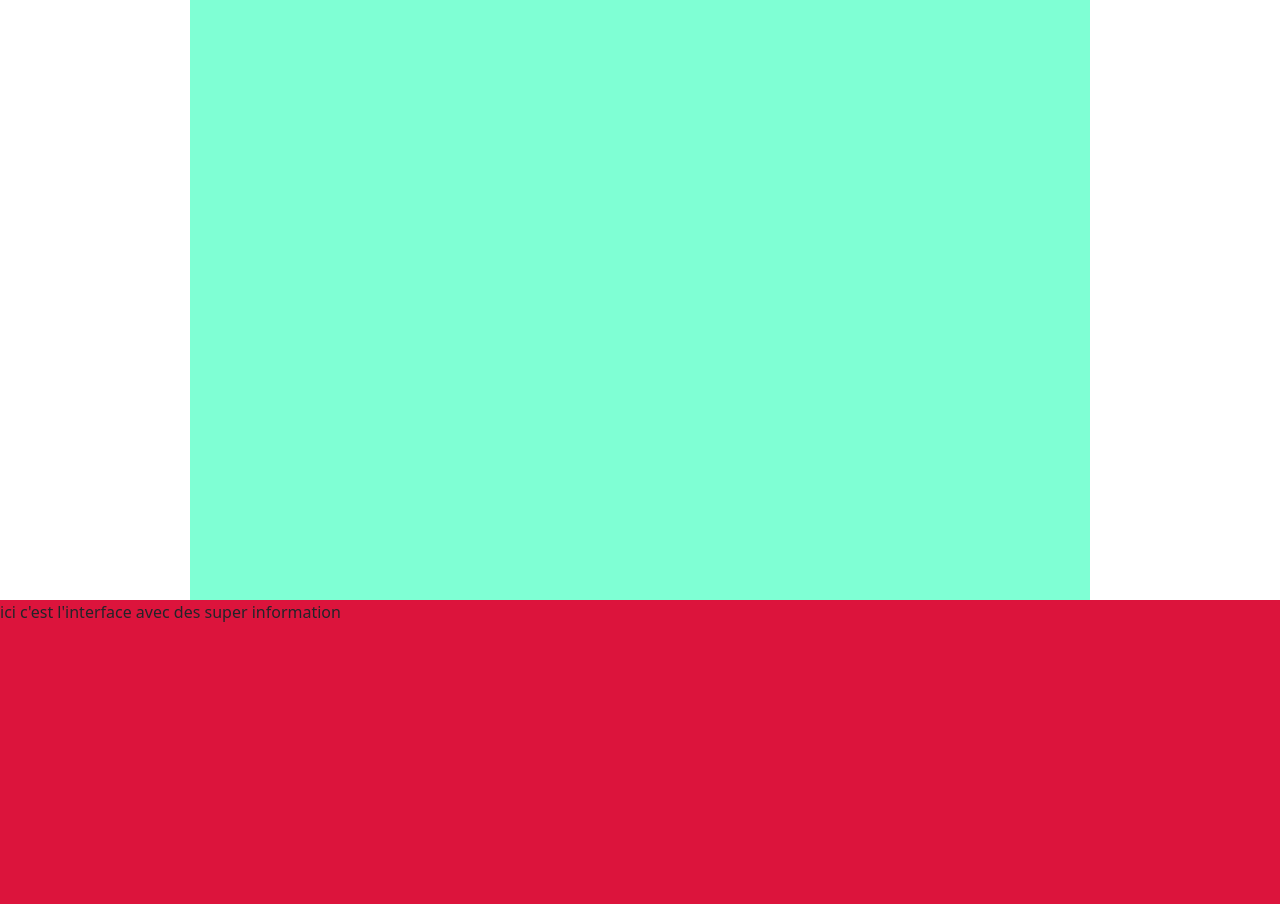
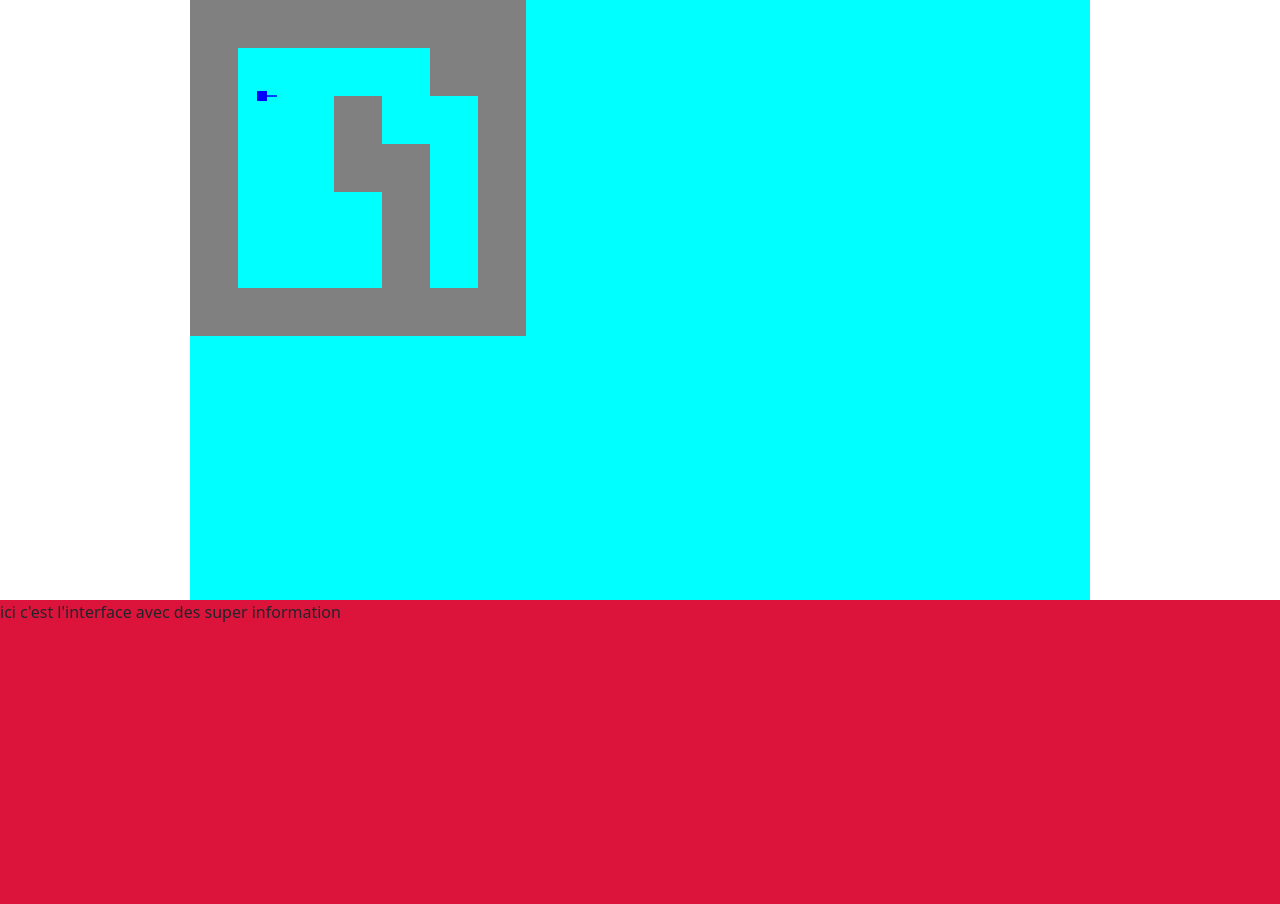
Before and after one commit to MrTGK0386/DoomIUT, a plain HTML site: page index.html in a window 1280 px wide. Drawn offline with nearby package versions, Linux system fonts and the light colour scheme.

Commit message:
J'ai bien avancé le JS
Le JS génère une minimap et un "joueur" avec un angle

Les déplacement avec "z" et "s" fonctionne mais l'angle ne peut pas encore être modifié pour l'instant (bug)

J'ai bien préparé le terrain en prévoyant mes fonctions et mes variables à l'avance

```diff
--- a/main.js
+++ b/main.js
@@ -7,20 +7,125 @@ canvas.setAttribute("width", SCREEN_WIDTH)
 canvas.setAttribute("height", SCREEN_HEIGHT)
 document.getElementById("game").appendChild(canvas)
 
+const context = canvas.getContext("2d")
+
 const TICK = 30;
 
-function clearScreen(){}
-function movePlayer(){}
-function getRays(){}
+const CELL_SIZE = 64;
+
+const PLAYER_SIZE = 10;
+
+const COLORS = {
+    rays : "#ffa600"
+}
+
+const map = [
+    [1, 1, 1, 1, 1, 1, 1],
+    [1, 0, 0, 0, 0, 1, 1],
+    [1, 0, 0, 1, 0, 0, 1],
+    [1, 0, 0, 1, 1, 0, 1],
+    [1, 0, 0, 0, 1, 0, 1],
+    [1, 0, 0, 0, 1, 0, 1],
+    [1, 1, 1, 1, 1, 1, 1],
+];
+
+const player = {
+    x: CELL_SIZE * 1.5,
+    y: CELL_SIZE * 2,
+    angle: 0,
+    speed: 0
+}
+
+function clearScreen(){
+    context.fillStyle = "cyan"
+    context.fillRect(0,0,SCREEN_WIDTH,SCREEN_HEIGHT)
+}
+function movePlayer(){
+    player.x += Math.cos(player.angle) * player.speed
+    player.y += Math.sin(player.angle) * player.speed
+}
+function getRays(){
+    return [];
+}
 function renderScene(rays){}
-function renderMinimap(x,y,scale,rays){}
+
+function renderMinimap(posX = 0,posY = 0,scale = 1,rays){
+    const cellSize = scale * CELL_SIZE;
+    map.forEach((row, y) => {
+        row.forEach((cell, x) => {
+            if(cell){
+                context.fillStyle = "grey"
+                context.fillRect(posX + x * cellSize,
+                    posY + y *cellSize,
+                    cellSize,
+                    cellSize
+                );
+            }
+        });
+    });
+
+    context.strokeStyle = COLORS.rays;
+    rays.forEach(ray => {
+        context.beginPath()
+        context.moveTo(player.x * scale + posX, player.y * scale + posY)
+        context.lineTo(
+            (player.x + Math.cos(ray.angle) * ray.distance) * scale,
+            (player.x + Math.cos(ray.angle) * ray.distance) * scale,
+        )
+        context.closePath()
+        context.stroke()
+    })
+
+    context.fillStyle = "blue"
+    context.fillRect(
+        posX + player.x * scale - PLAYER_SIZE/2,
+        posY + player.y * scale - PLAYER_SIZE/2,
+        PLAYER_SIZE,
+        PLAYER_SIZE
+    )
+
+    const rayLength = PLAYER_SIZE * 2;
+    context.strokeStyle = "blue"
+    context.beginPath()
+    context.moveTo(player.x * scale + posX, player.y * scale + posY)
+    context.lineTo(
+        (player.x + Math.cos(player.angle) * rayLength) * scale,
+        (player.y + Math.sin(player.angle) * rayLength) * scale,
+    )
+    context.closePath()
+    context.stroke()
+
+}
 
 function gameLoop(){
     clearScreen()
     movePlayer()
     const rays = getRays()
     renderScene(rays)
-    rendrMinimp(0,0,0.75,rays)
+    renderMinimap(0,0,0.75,rays)
 }
 
 setInterval(gameLoop,TICK)
+
+function toRadians(deg){
+    return (deg * Math.PI)/180
+}
+
+document.addEventListener("keydown", (e)=> {
+    if(e.key=== "z"){
+        player.speed = 2
+    }
+    if(e.key=== "s"){
+        player.speed = -2
+    }
+})
+
+document.addEventListener("keyup", (e)=> {
+    if(e.key=== "z" || e.key === "s"){
+        player.speed = 0
+    }
+})
+
+/*document.addEventListener("mousemove", (e) => {
+    player.angle += toRadians(e.mouvementX)
+})*/
--- a/stylesheet.css
+++ b/stylesheet.css
@@ -1,6 +1,7 @@
 body{
     width:100%;
     height: 100%;
+    margin: 0;
 }
 #game {
     width: 900px;
```
